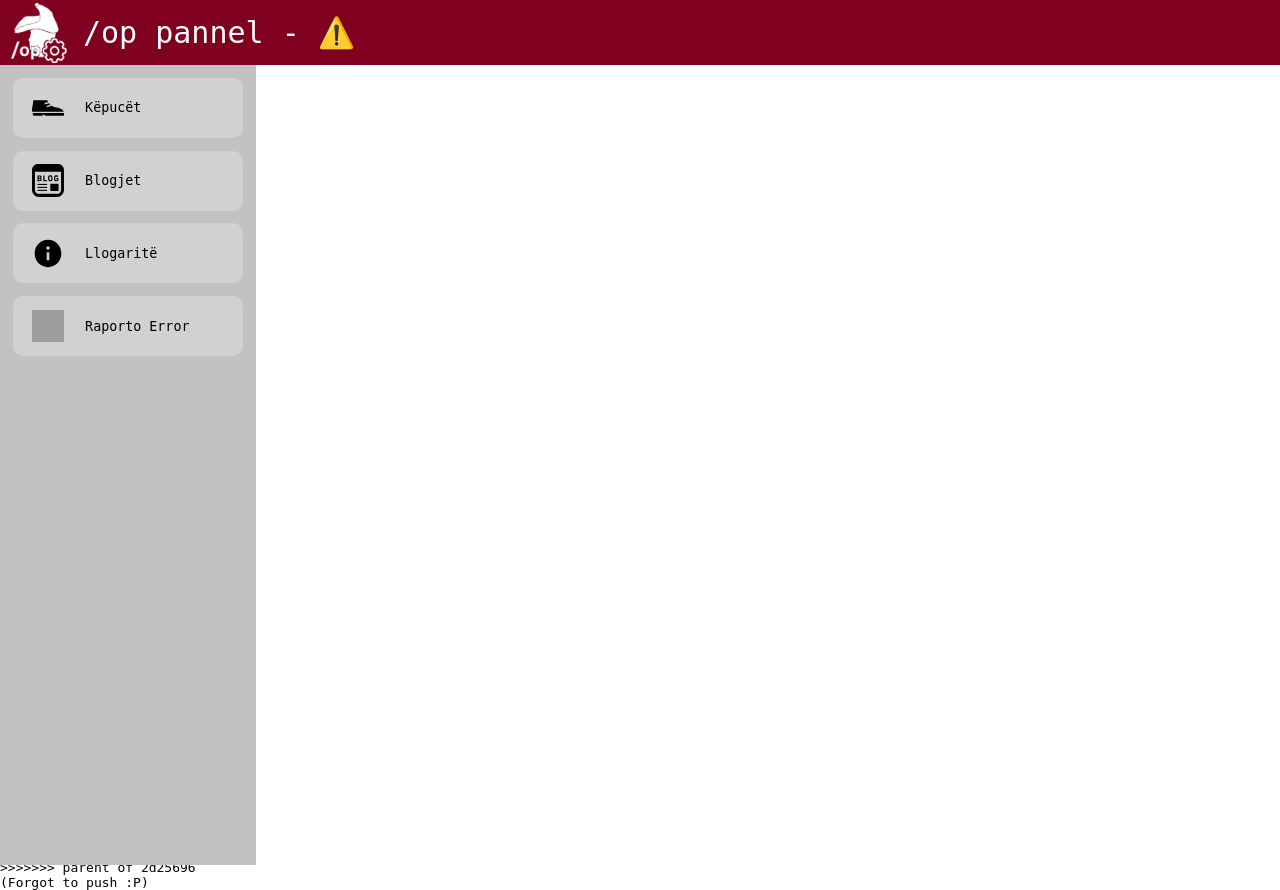
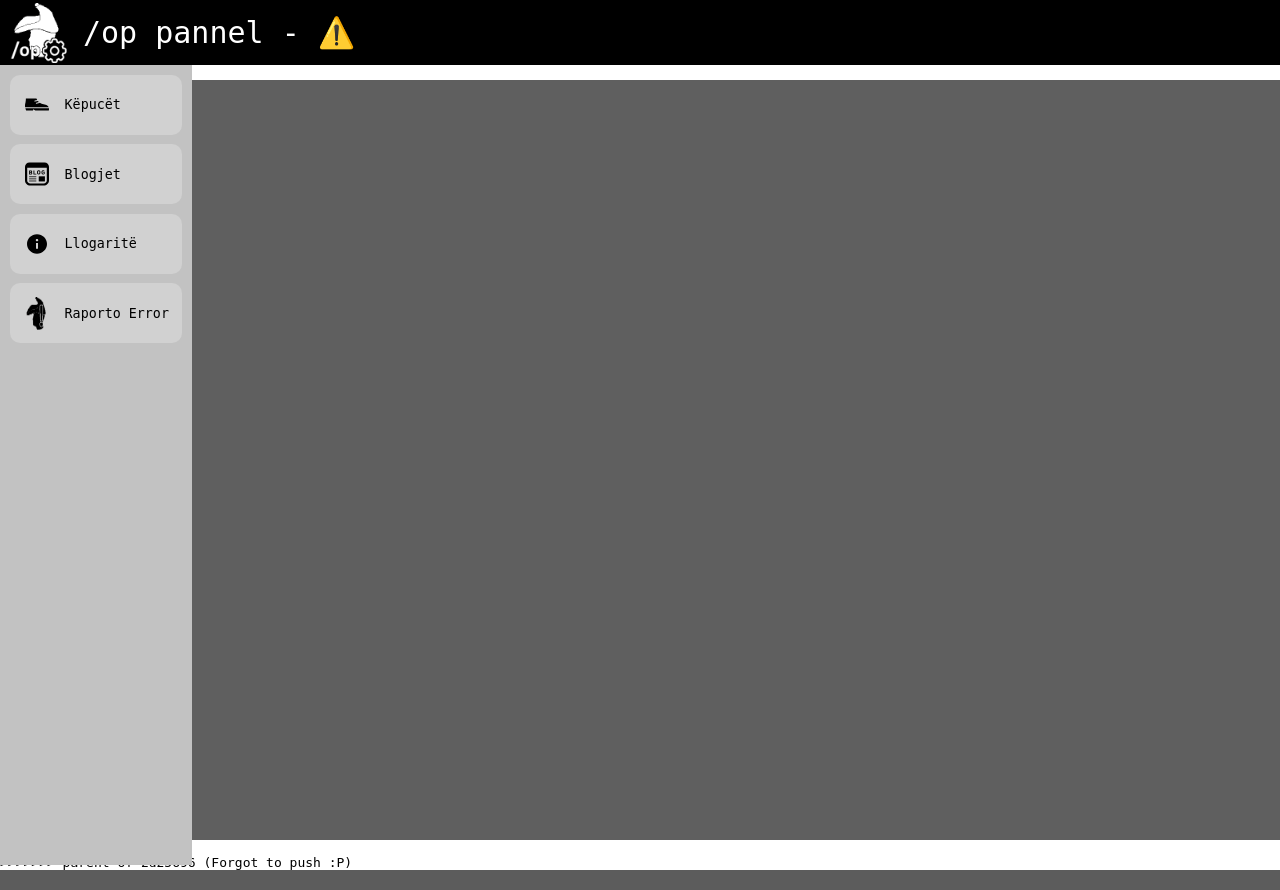
Before and after one commit to WizzrdLord/shoe-site-project-olti-agroni-puhiza-24, a PHP site: page /shoe-site-project/slashOp.php in a window 1280 px wide. Run offline with PHP 8.4, Linux system fonts and the light colour scheme; grey boxes are pictures that could not be loaded.

Commit message:
pash zotin mos fshini ma foto

```diff
--- a/css/slashOp.css
+++ b/css/slashOp.css
@@ -1,20 +1,24 @@
-html, body {
+html,
+body {
   margin: 0;
   padding: 0;
   font-family: monospace;
-    position: absolute;
+  /* position: absolute; */
+  -webkit-font-smoothing: antialiased; /* For WebKit browsers */
+  -moz-osx-font-smoothing: grayscale; /* For Firefox on macOS */
 }
-main{
-    display:flex;
+main {
+  display: flex;
 }
-header{
-    background-color: rgb(128, 0, 32);
+header {
+  background-color: rgb(0, 0, 0);
   margin: 0px;
   width: 100%;
   height: 5rem;
-    display:flex;
+  display: flex;
   align-items: center;
   position: fixed;
+  z-index: 1;
   top: 0;
   left: 0;
 }
@@ -23,23 +27,23 @@ header{
   margin-left: 1rem;
   color: white !important;
 }
-.slashOpLogo{
+.slashOpLogo {
   left: 50px;
   width: 60px;
   height: 60px;
   margin-left: 10px;
 }
-.sidebar{
+.sidebar {
   top: 5rem;
   position: fixed;
   margin: 0;
   padding: 0px;
-    width: 20%;
+  width: 15%;
   background-color: rgb(194, 194, 194);
   border: 0px, 2px, 2px, 2px;
   min-height: 100vh;
 }
-.tab{
+.tab {
   transition: background-color 0.3s ease, transform 0.3s ease;
   background-color: rgb(209, 209, 209);
   display: flex;
@@ -48,43 +52,89 @@ header{
   height: 60px;
   border-radius: 10px;
   border-color: transparent;
-    display:flex;
+  display: flex;
   align-items: center;
 }
-.tab:hover{
+.tab:hover {
   transition: background-color 0.3s ease, transform 0.3s ease;
   background-color: rgb(232, 232, 232);
   outline: none;
   box-shadow: 0;
 }
-.tab_img{
+.tab_img {
   margin: 5%;
   height: 60%;
   width: 15%;
 }
-.tab_text{
+.tab_text {
   margin-left: 5%;
   font-family: monospace;
 }
-.mainPanel{
+.mainPanel {
   margin-top: 5rem;
-    margin-left: 20%;
-    width: 80%;
+  margin-left: 15%;
+  width: 85%;
   min-width: 200px;
   padding: 0px;
-    background-color: rgb(255, 230, 230);
-    min-height: 90vh;
+  background-color: rgb(95, 95, 95);
+  min-height: 95vh;
 }
 
 /* SCROLL BAR CSS*/
-body::-webkit-scrollbar{
+body::-webkit-scrollbar {
   width: 0.25rem;
 }
 
- body::-webkit-scrollbar-track{
+body::-webkit-scrollbar-track {
   background: rgbargb(128, 0, 32);
 }
 
- body::-webkit-scrollbar-thumb{
-     background: rgb(0,0,0.5);
+body::-webkit-scrollbar-thumb {
+  background: rgb(0, 0, 0.5);
 }
+
+.blog-form {
+  padding: 10px;
+  border-color: gray;
+  border-radius: 10px;
+  background-color: lightgray;
+  margin-top: 25px;
+  margin-left: 30px;
+  width: 510px;
+  align-items: center;
+  align-content: center;
+}
+
+.blog-input {
+  box-shadow: none;
+  border-color: black;
+  border-radius: 2px;
+  height: 20px;
+  width: 500px;
+}
+
+.blog-textarea {
+  box-shadow: none;
+  border-color: black;
+  border-radius: 2px;
+  padding: 10px;
+  height: 300px;
+  width: 485px;
+}
+
+.blog-button {
+  box-shadow: none;
+  font-weight: 400;
+  font-size: 20px;
+  border-radius: 2px;
+  padding: 10px;
+  background-color: black;
+  color: white;
+  padding: 11px;
+  width: 300px;
+}
+
+.blog-date {
+  box-shadow: none;
+  padding: 15px;
+}
```
Also changed, not shown: images/admin_logo_black.png (added). Lines whose indentation alone changed are shown as unchanged.
